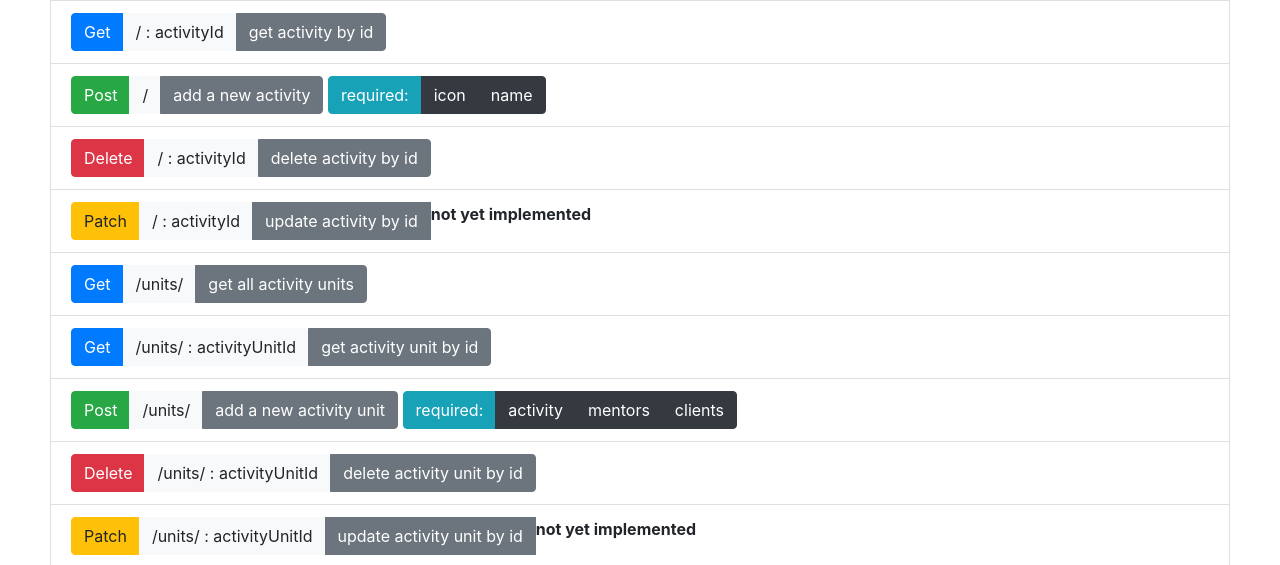
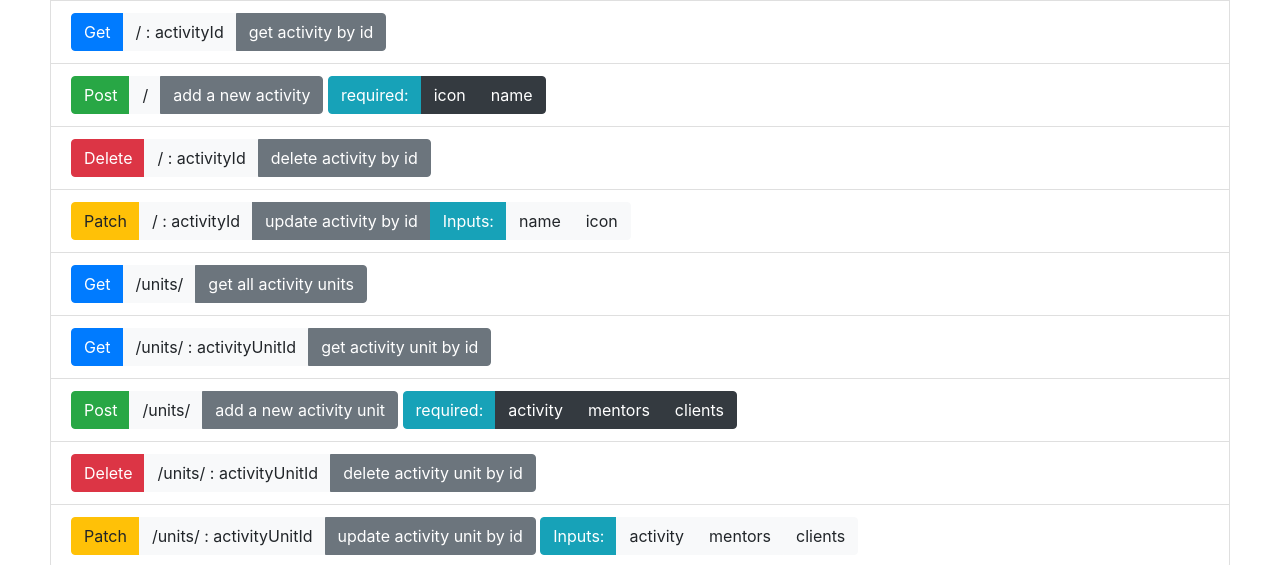
Before and after one commit to JakobLierman/Kolveniershof-backend, a website: page public/index.html in a window 1280 px wide. Shown: the part 386-951 px from the top of the page. Drawn offline with Linux system fonts and the light colour scheme.

Commit message:
update activities backend routes

```diff
--- a/public/index.html
+++ b/public/index.html
@@ -76,7 +76,11 @@
           <button type="button" class="btn btn-secondary">
             update activity by id
           </button>
-          <strong>not yet implemented</strong>
+          <div class="btn-group" role="group" aria-label="Basic example">
+            <button type="button" class="btn btn-info">Inputs:</button>
+            <button type="button" class="btn btn-light">name</button>
+            <button type="button" class="btn btn-light">icon</button>
+          </div>
         </div>
       </li>
       <li class="list-group-item">
@@ -136,7 +140,12 @@
           <button type="button" class="btn btn-secondary">
             update activity unit by id
           </button>
-          <strong>not yet implemented</strong>
+        </div>
+        <div class="btn-group" role="group" aria-label="Basic example">
+          <button type="button" class="btn btn-info">Inputs:</button>
+          <button type="button" class="btn btn-light">activity</button>
+          <button type="button" class="btn btn-light">mentors</button>
+          <button type="button" class="btn btn-light">clients</button>
         </div>
       </li>
     </ul>
```
